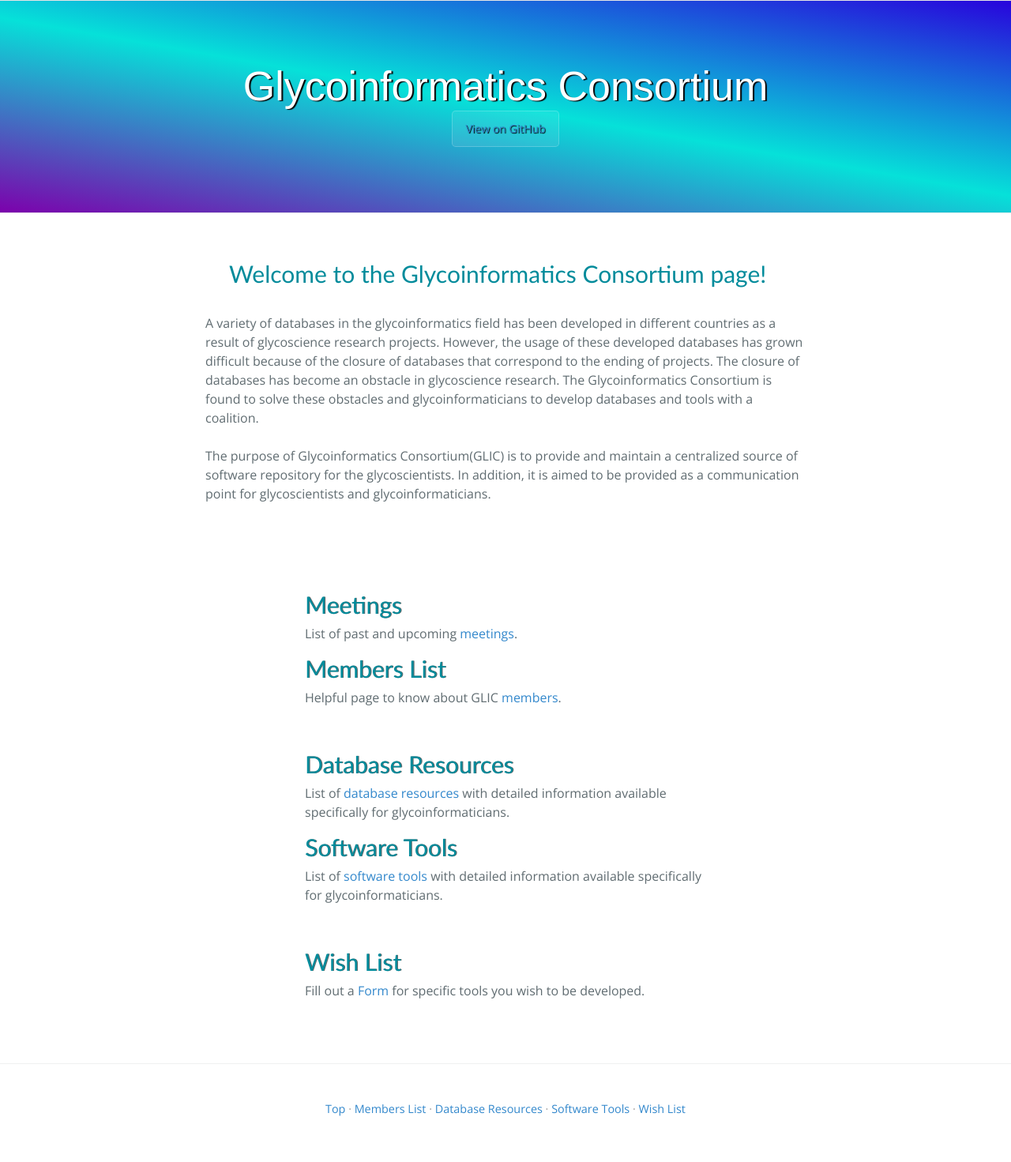
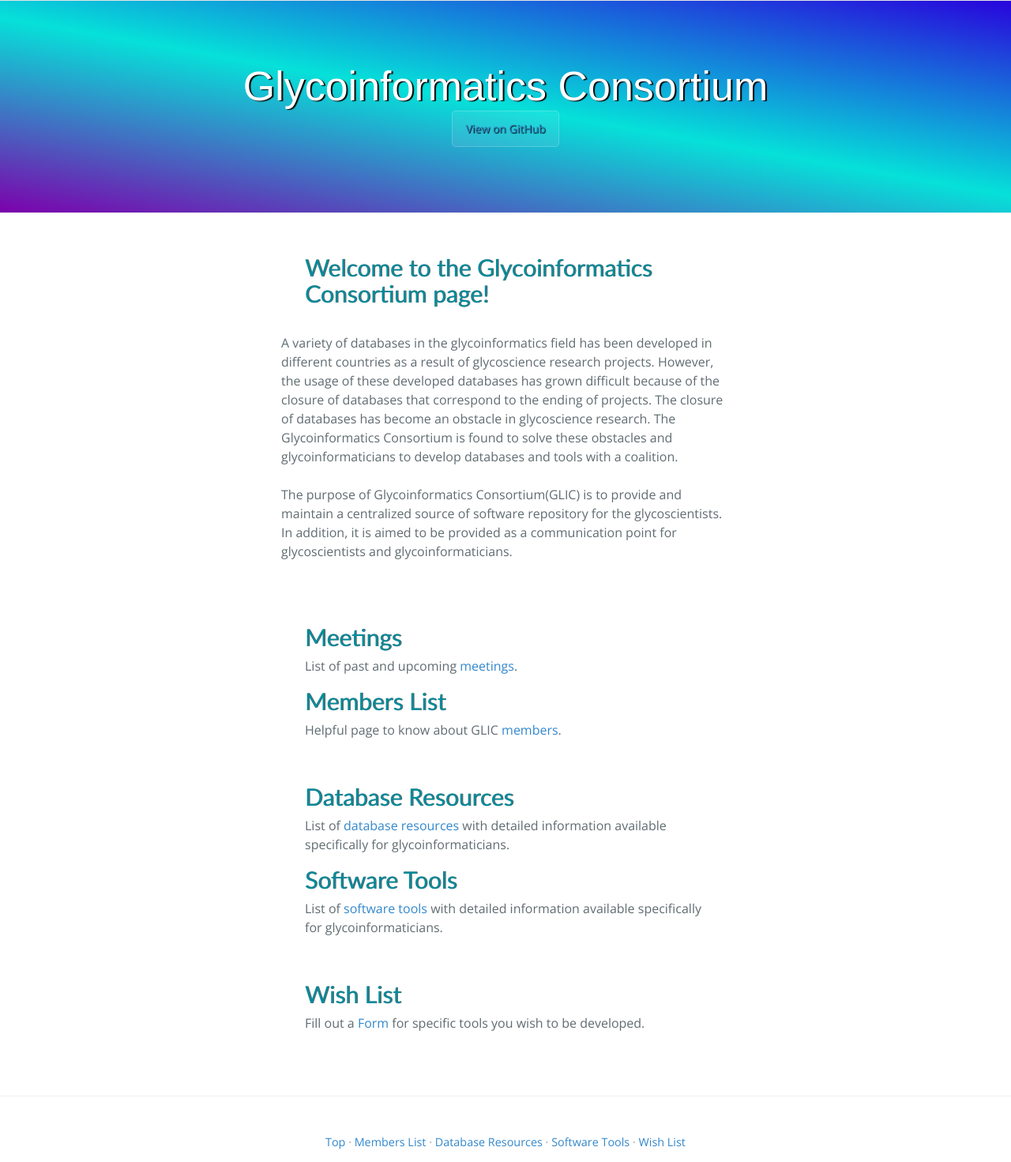
Before and after one commit to AokiCE/testglicpage, a Jekyll site: the page built from index.md, in a window 1280 px wide. Shown: the whole page at 79% size. Built offline with Jekyll 4.4.1, drawn with Linux system fonts in a browser that asks for light colours; nearby versions of some CDN libraries; before the commit the page ends 1429 px from its top, so only the background shows below that.

Commit message:
Update top.html

```diff
--- a/_layouts/top.html
+++ b/_layouts/top.html
@@ -9,7 +9,8 @@
 	<div role="main">
 		<article>
 			<div class="content">
-			<section>
+		    <section class="main-content">
+			    <div>
 			<h2 style="color: #008B9B;">Welcome to the Glycoinformatics Consortium page!</h2>
 			<br>
 	<p style="margin: 0px -30px 80px;">A variety of databases in the glycoinformatics field has been developed in different countries as a result of glycoscience research projects.
@@ -19,8 +20,7 @@
 	<br><br>
 	The purpose of Glycoinformatics Consortium(GLIC) is to provide and maintain a centralized source of software repository for the glycoscientists.
 	In addition, it is aimed to be provided as a communication point for glycoscientists and glycoinformaticians.</p>
-			</section>
-		    <section class="main-content">
+			</div>
 	              {{ content }}
 	            </section>
 	        </div>
```
